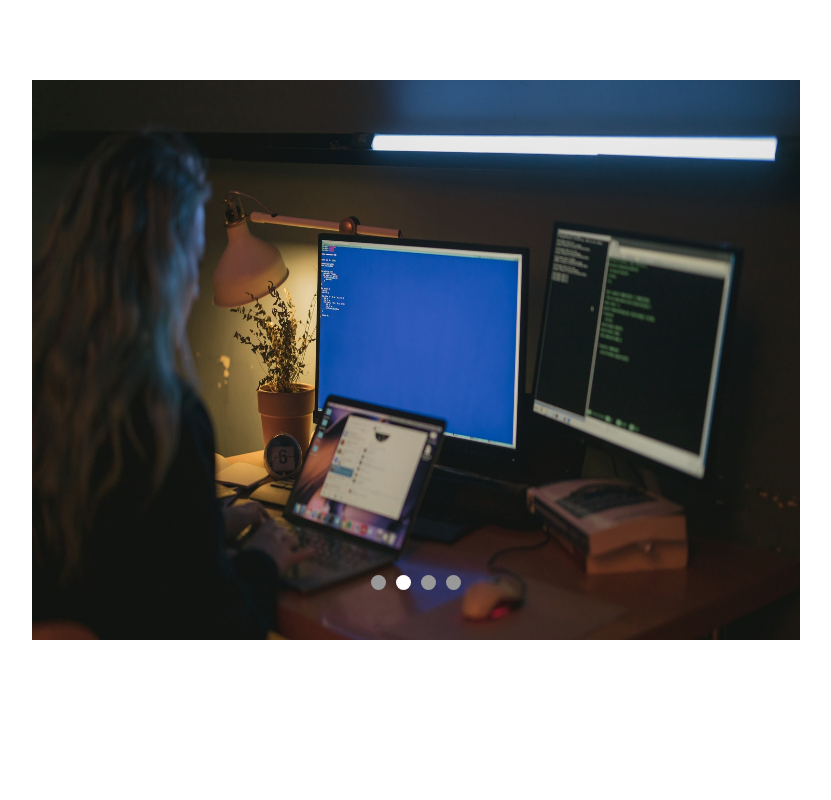
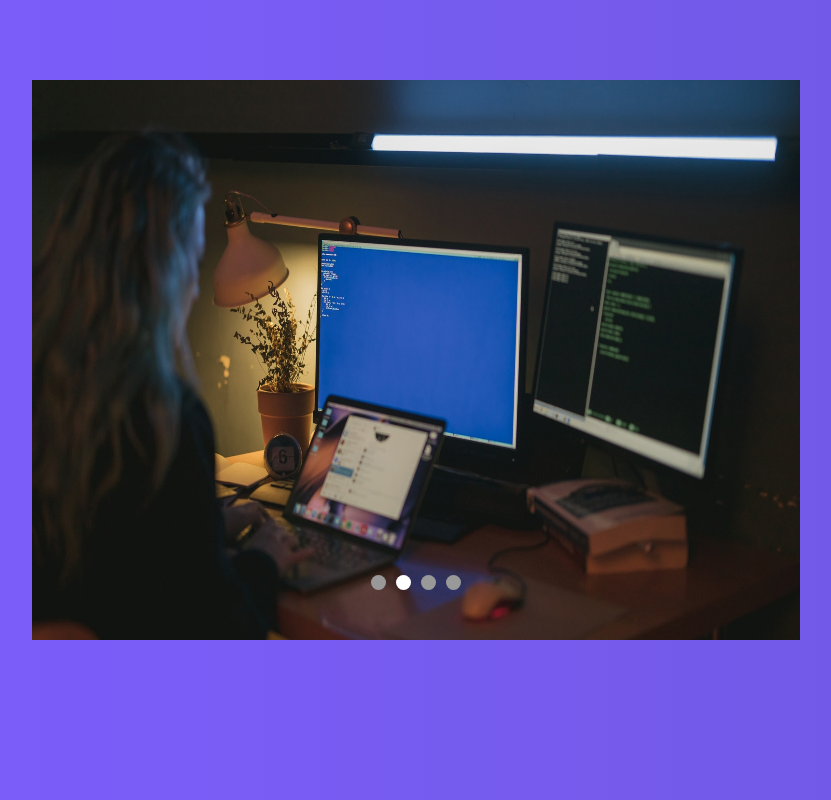
Before and after one commit to mokaddemhicham/slider, a plain HTML site: page index.html in a window 1280 px wide. Shown: the whole page, without its empty margins (224-1055 px from the left). Drawn offline with Linux system fonts and the light colour scheme.

Commit message:
Update style.css

```diff
--- a/css/style.css
+++ b/css/style.css
@@ -3,6 +3,10 @@
   padding: 0;
   box-sizing: border-box;
   font-family: 'Josefin Sans', sans-serif;
+}
+
+body{
+  background-image: linear-gradient(90deg, #7d5fff, #7158e2);
 }
 
 .slider{
```
